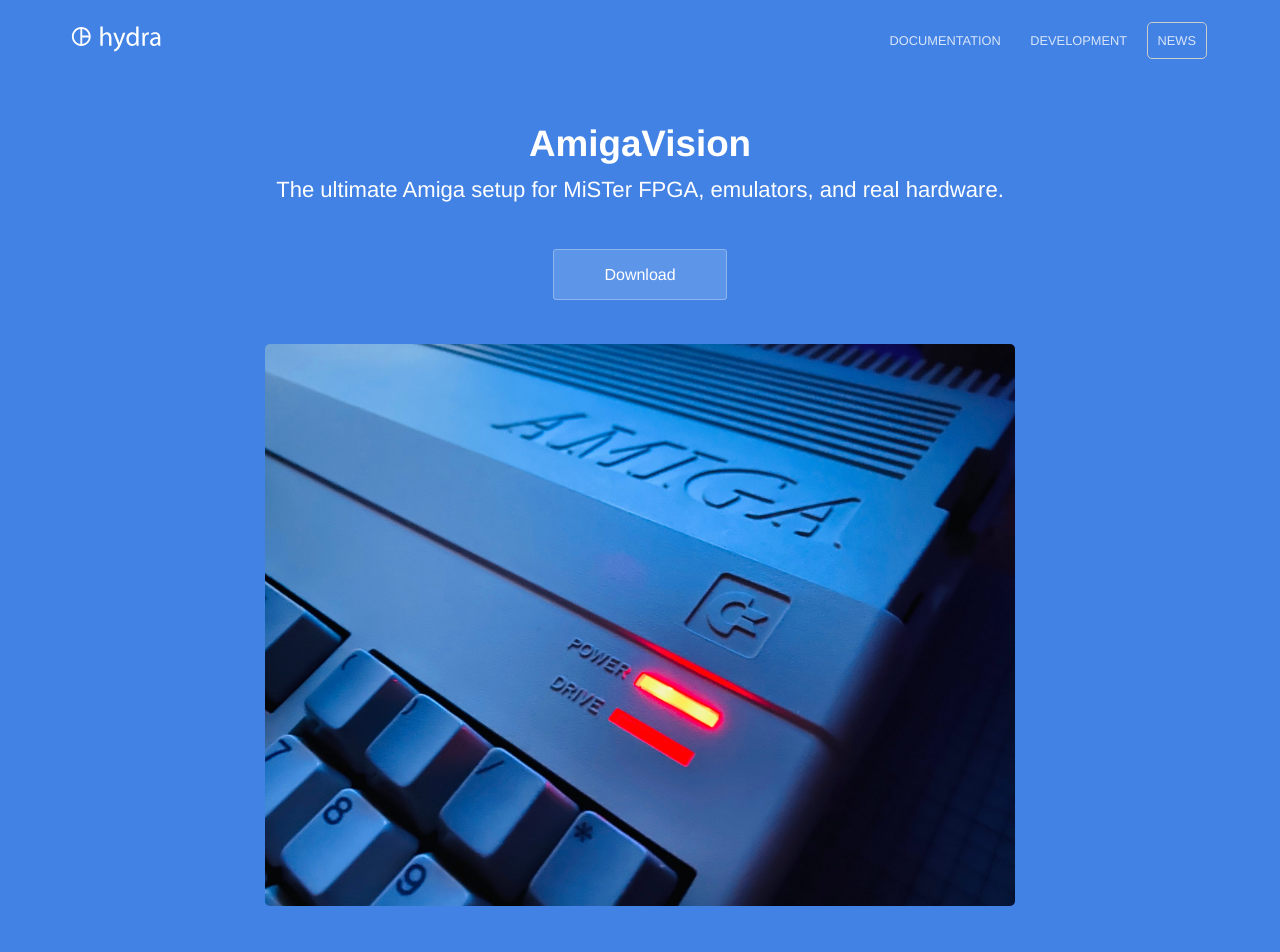
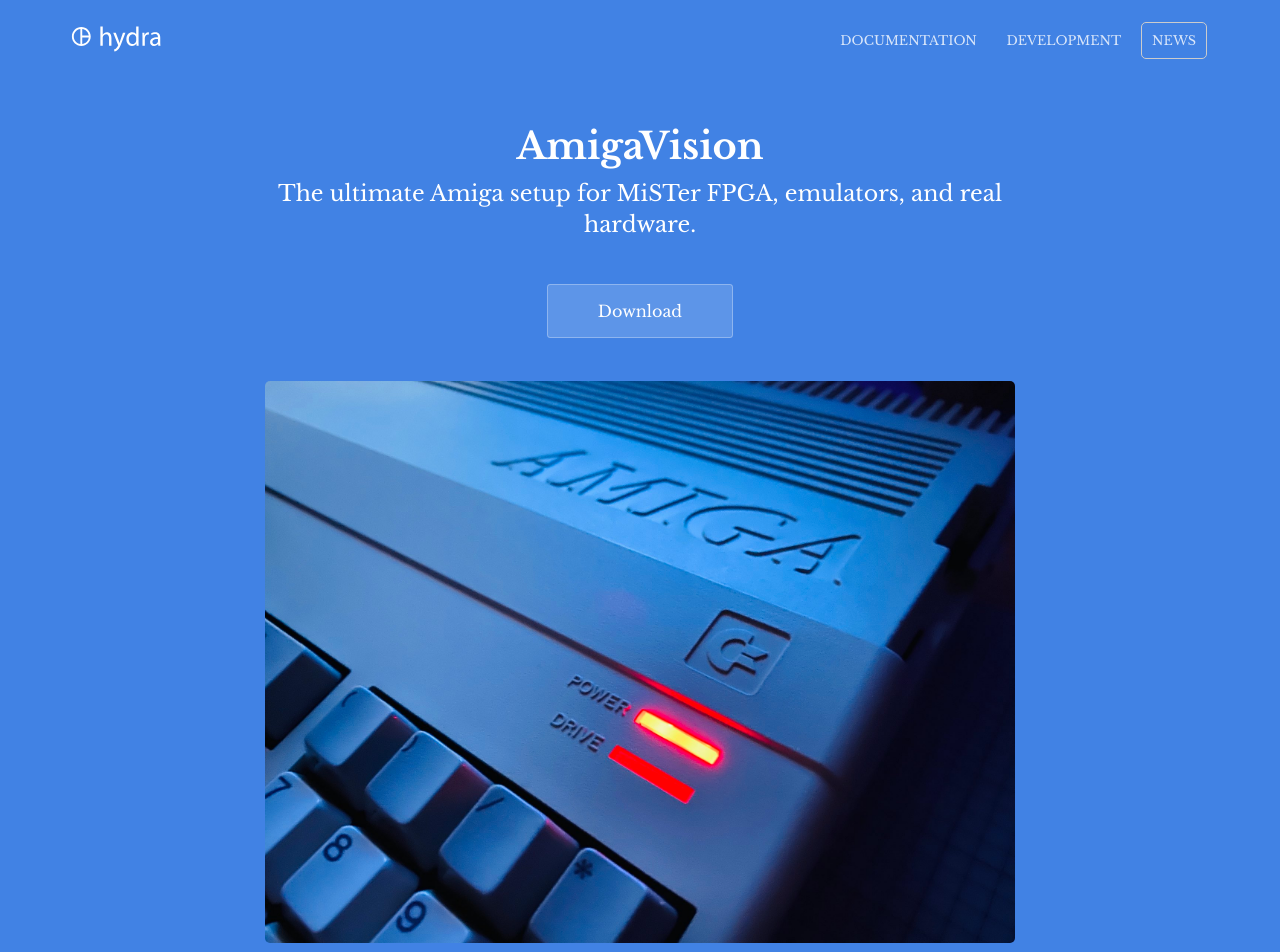
Before and after one commit to amigavision/amigavision.github.io, a Jekyll site: the page built from index.html, in a window 1280 px wide. Shown: the top 952 px of the page. Built offline with Jekyll 4.4.1, drawn with Linux system fonts in a browser that asks for light colours.

Commit message:
Change typeface to Libre Baskerville

```diff
--- a/_layouts/default.html
+++ b/_layouts/default.html
@@ -4,6 +4,10 @@
 	<head>
 		<meta charset="utf-8">
 		<meta name="viewport" content="width=device-width, initial-scale=1">
+
+    <link rel="preconnect" href="https://fonts.googleapis.com">
+    <link rel="preconnect" href="https://fonts.gstatic.com" crossorigin>
+    <link href="https://fonts.googleapis.com/css2?family=Libre+Baskerville:ital,wght@0,400;0,700;1,400&display=swap" rel="stylesheet">
 
 		{% seo %}
 		{% feed_meta %}
--- a/_sass/elements.scss
+++ b/_sass/elements.scss
@@ -8,7 +8,7 @@
 }
 
 body {
-	font-family: "San Francisco", "Helvetica Neue", "Helvetica", "Arial";
+	font-family: "Libre Baskerville", "San Francisco", "Helvetica Neue", "Arial";
 }
 
 a {
```
